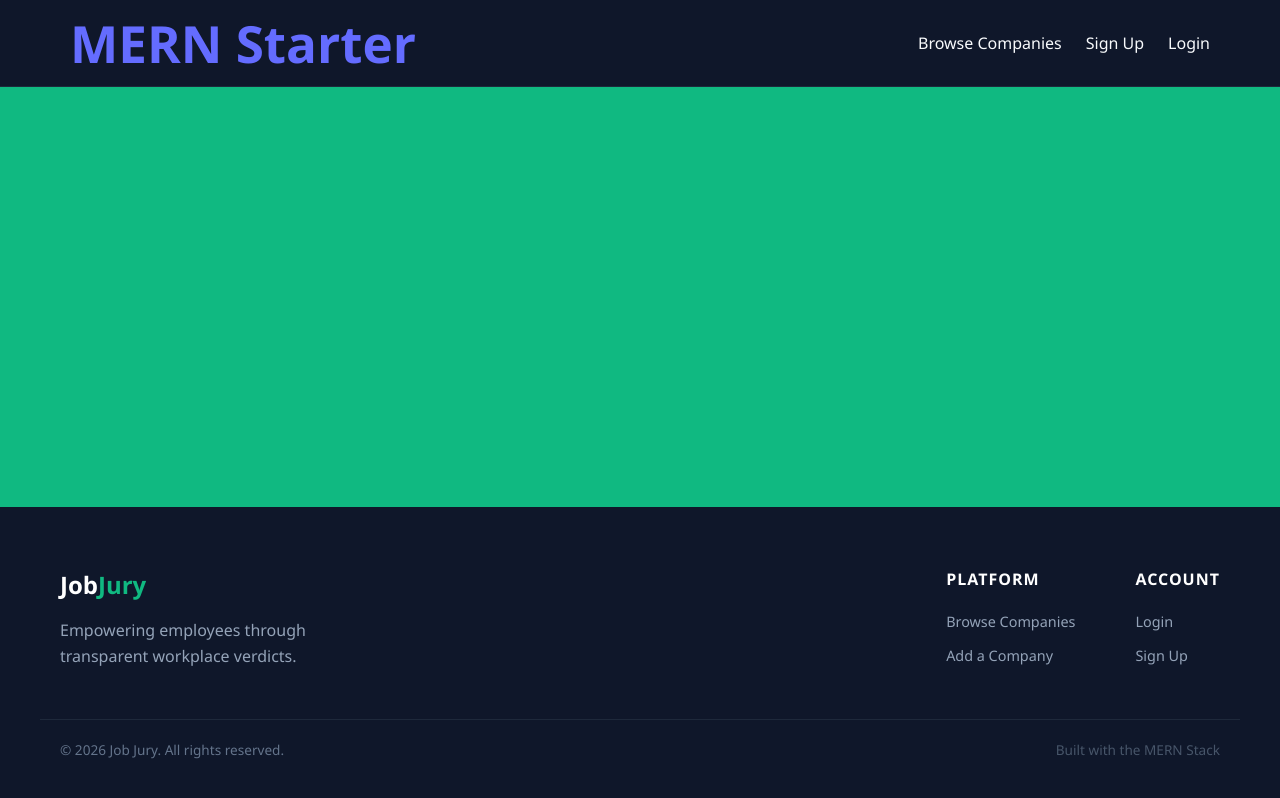
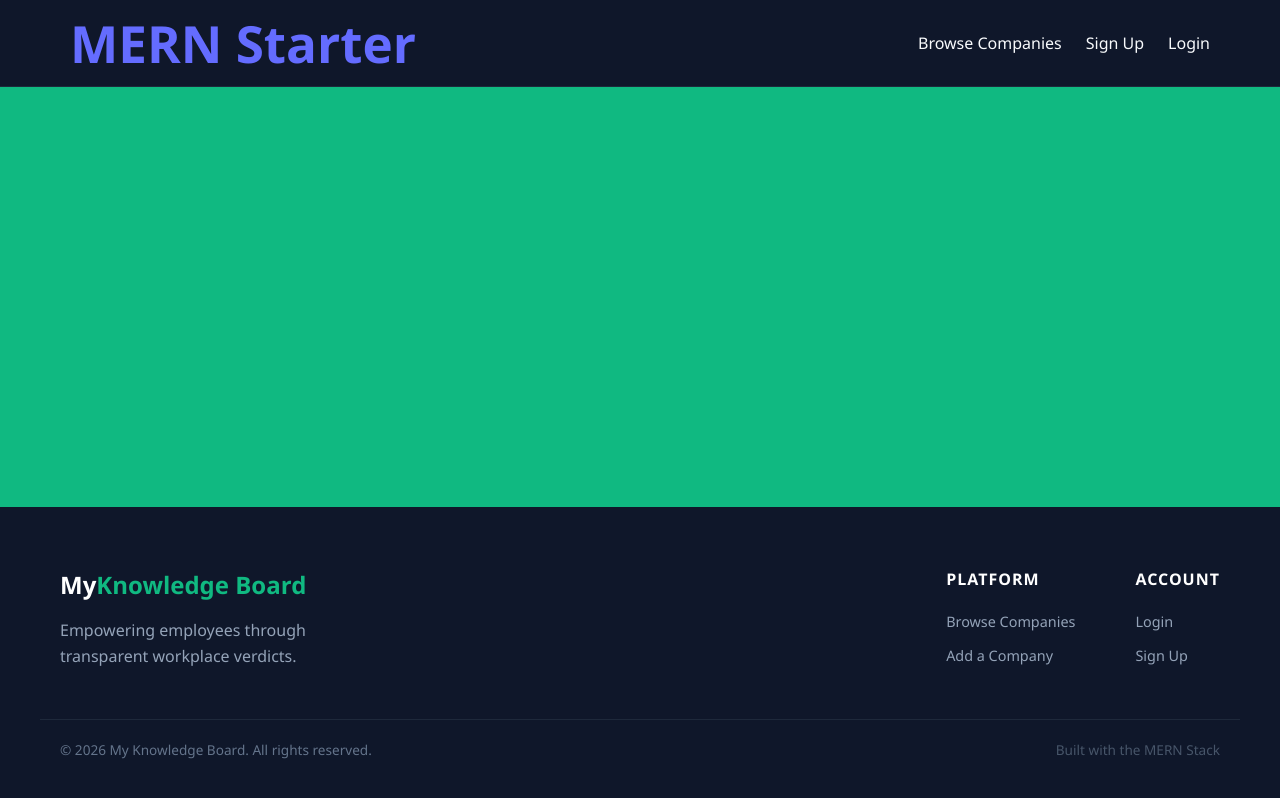
Before and after one commit to zacharybaca/my-knowledge-board, a React (Vite) app in the folder client/: page / in a window 1280 px wide. Built offline with nearby package versions, Linux system fonts and the light colour scheme; no server answers.

Commit message:
Change footer branding from Job Jury to My Knowledge Board

```diff
--- a/client/src/components/Layout/Footer/Footer.jsx
+++ b/client/src/components/Layout/Footer/Footer.jsx
@@ -10,7 +10,7 @@ const Footer = () => {
       <div className="footer-container">
         <div className="footer-brand">
           <Link to="/" className="footer-logo">
-            Job<span className="logo-accent">Jury</span>
+            My<span className="logo-accent">Knowledge Board</span>
           </Link>
           <p className="footer-tagline">
             Empowering employees through transparent workplace verdicts.
@@ -32,7 +32,7 @@ const Footer = () => {
       </div>
 
       <div className="footer-bottom">
-        <p>&copy; {currentYear} Job Jury. All rights reserved.</p>
+        <p>&copy; {currentYear} My Knowledge Board. All rights reserved.</p>
         <div className="footer-legal">
           <span>Built with the MERN Stack</span>
         </div>
```
